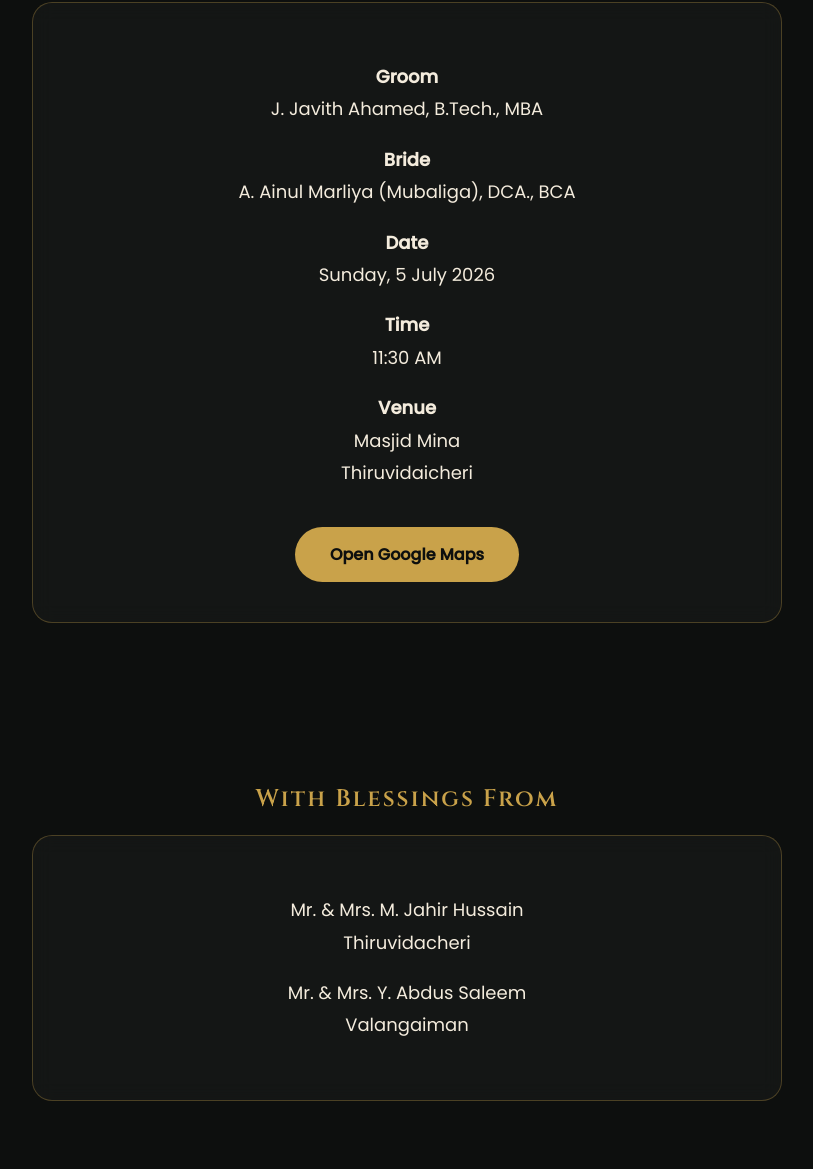
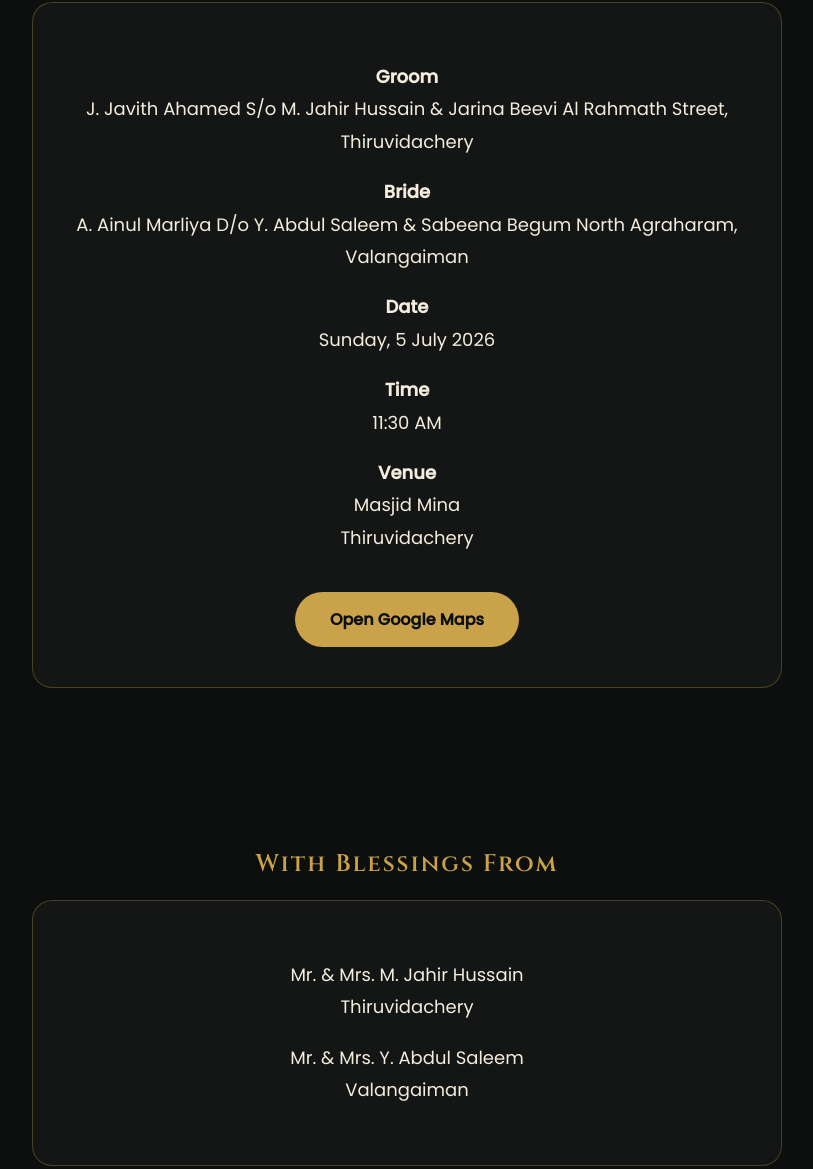
Before and after one commit to javithahamed197-png/javiaininvitation.github.io, a plain HTML site: page index.html in a window 1280 px wide. Shown: the part 1252-2421 px from the top of the page, without its empty margins (233-1046 px from the left). Drawn offline with Linux system fonts and the light colour scheme.

Commit message:
Update names and locations in index.html

```diff
--- a/index.html
+++ b/index.html
@@ -61,12 +61,16 @@ View Invitation
 
 <p>
 <strong>Groom</strong><br>
-J. Javith Ahamed, B.Tech., MBA
+J. Javith Ahamed
+  S/o M. Jahir Hussain & Jarina Beevi
+  Al Rahmath Street, Thiruvidachery
 </p>
 
 <p>
 <strong>Bride</strong><br>
-A. Ainul Marliya (Mubaliga), DCA., BCA
+A. Ainul Marliya
+  D/o Y. Abdul Saleem & Sabeena Begum
+  North Agraharam, Valangaiman
 </p>
 
 <p>
@@ -82,7 +86,7 @@ Sunday, 5 July 2026
 <p>
 <strong>Venue</strong><br>
 Masjid Mina<br>
-Thiruvidaicheri
+Thiruvidachery
 </p>
 
 <a
@@ -104,11 +108,11 @@ Open Google Maps
 
 <p>
 Mr. & Mrs. M. Jahir Hussain<br>
-Thiruvidacheri
+Thiruvidachery
 </p>
 
 <p>
-Mr. & Mrs. Y. Abdus Saleem<br>
+Mr. & Mrs. Y. Abdul Saleem<br>
 Valangaiman
 </p>
 
```
